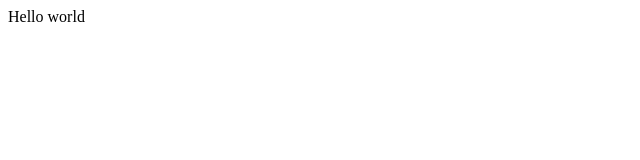
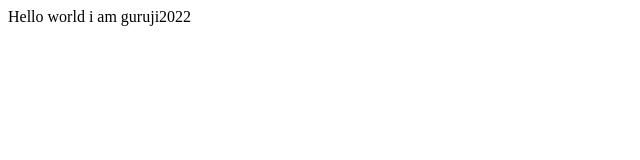
Before and after one commit to guruji2022/Project-1, a plain HTML site: page index.html in a window 1280 px wide. Shown: the whole page, without its empty margins (0-640 px from the left). Drawn offline with Linux system fonts and the light colour scheme.

Commit message:
on commit i have return my name.

```diff
--- a/index.html
+++ b/index.html
@@ -7,6 +7,6 @@
     <title>Document</title>
 </head>
 <body>
-Hello world
+Hello world i am guruji2022
 </body>
 </html>
```
